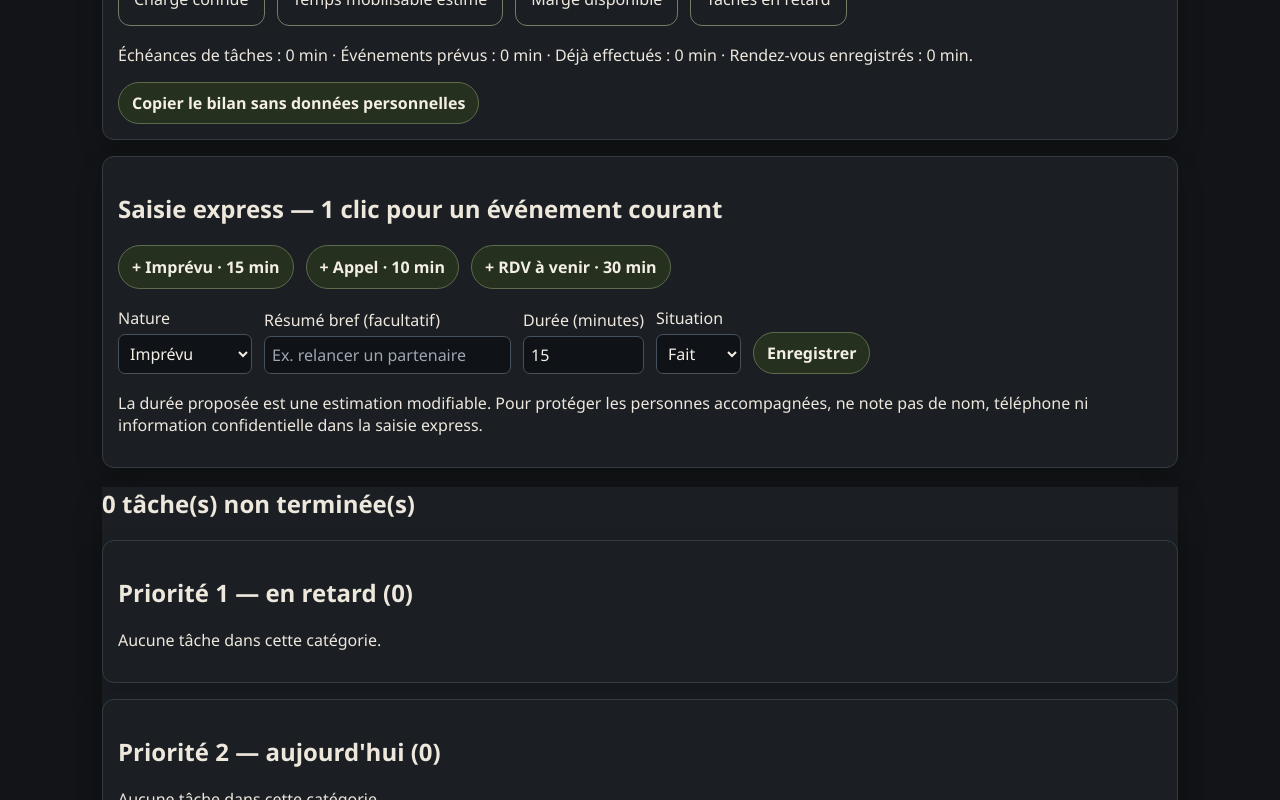
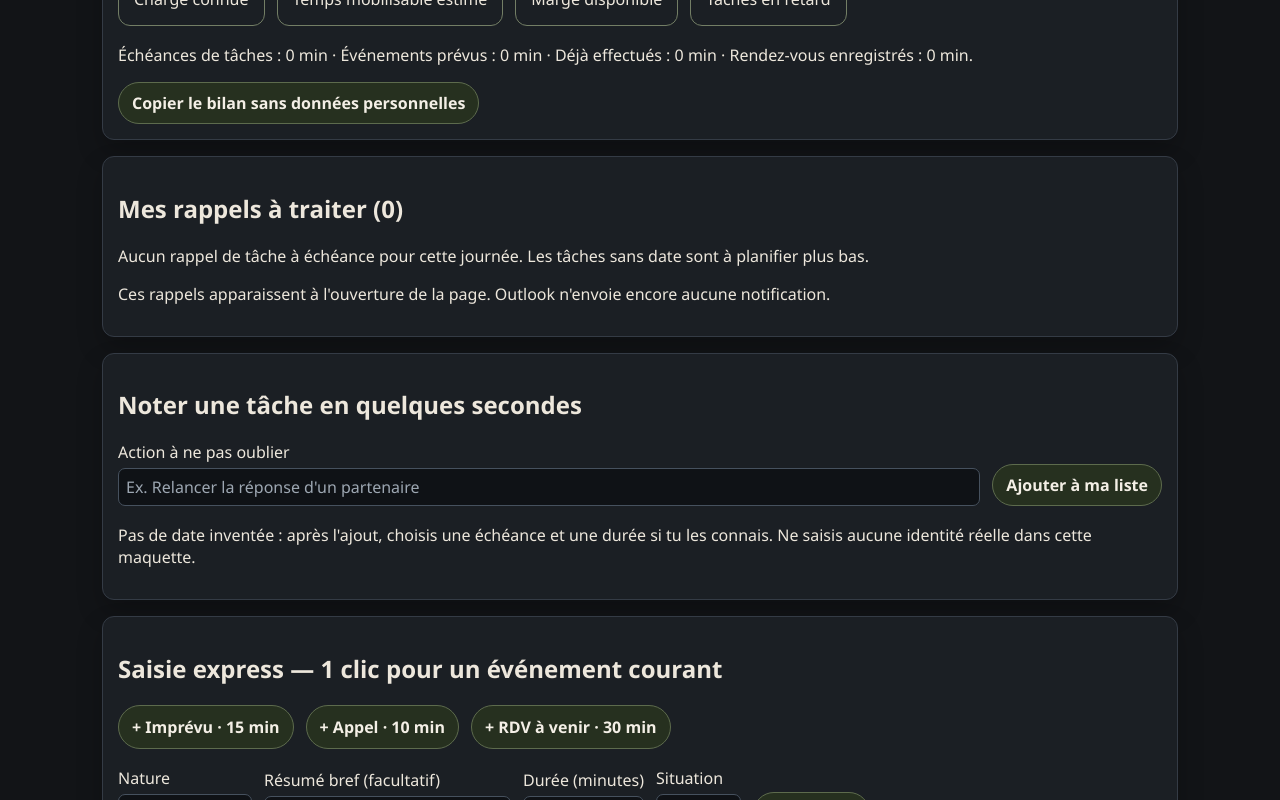
Before and after one commit to So1968/OUTIL-PARCOURS-INSERTION, a React (Vite) app in the folder frontend/: page /bureau-quotidien in a window 1280 px wide. Shown: the part 584-1384 px from the top of the page. Built offline with nearby package versions, Linux system fonts and the light colour scheme.

Commit message:
Affiche les rappels professionnels et permet de créer, dater et reporter une tâche en deux gestes

```diff
--- a/frontend/src/pages/BureauQuotidienPage.jsx
+++ b/frontend/src/pages/BureauQuotidienPage.jsx
@@ -1,10 +1,11 @@
 import { useMemo, useState } from "react";
 import { Link } from "react-router-dom";
 import { readStorageJson, writeStorageJson } from "../lib/storage";
-import { repartitionTaches } from "../lib/entretienTasks";
+import { repartitionTaches, rappelsProfessionnels, jourDeRappel } from "../lib/entretienTasks";
 import { calculerChargeJour, dureeLisible, minutesValides, TYPES_EVENEMENTS, isDate } from "../lib/workload";
 
 const TASKS_KEY = "artag-taches-entretien-demo-v1";
+const PERSONAL_KEY = "__mes_taches";
 const QUICK_KEY = "artag-evenements-express-demo-v1";
 const CAPACITY_KEY = "artag-capacite-journaliere-demo-v1";
 const RDV_KEY = "artag-rendez-vous-suivi";
@@ -34,10 +35,12 @@ export function BureauQuotidienPage() {
   const [captureStatus, setCaptureStatus] = useState("Fait");
   const [message, setMessage] = useState("");
   const [lastQuickId, setLastQuickId] = useState("");
+  const [freeTask, setFreeTask] = useState("");
 
   const items = useMemo(() => Object.entries(records).flatMap(([dossierId, list]) =>
     (Array.isArray(list) ? list : []).map(task => ({ ...task, dossierId }))), [records]);
   const sorted = useMemo(() => repartitionTaches(items, day), [items, day]);
+  const reminders = useMemo(() => rappelsProfessionnels(items, day), [items, day]);
   const capacity = capacities[day] ?? 360;
   const charge = useMemo(() => calculerChargeJour({
     day, tasks: items, events: quick, appointments, capacityMinutes: capacity,
@@ -48,10 +51,11 @@ export function BureauQuotidienPage() {
   function saveRecords(next, successMessage) {
     if (!writeStorageJson(TASKS_KEY, next)) {
       setMessage("Tâches non enregistrées : stockage du navigateur indisponible.");
-      return;
+      return false;
     }
     setRecords(next);
     setMessage(successMessage);
+    return true;
   }
 
   function updateTask(task, changes) {
@@ -60,6 +64,34 @@ export function BureauQuotidienPage() {
       [task.dossierId]: (records[task.dossierId] || []).map(entry =>
         entry.id === task.id ? { ...entry, ...changes } : entry),
     }, "Tâche mise à jour.");
+  }
+
+  function ajouterTacheLibre(event) {
+    event.preventDefault();
+    const title = freeTask.trim();
+    if (!title || title.length > 240) {
+      setMessage("Écris une tâche courte pour l'ajouter.");
+      return;
+    }
+    const current = Array.isArray(records[PERSONAL_KEY]) ? records[PERSONAL_KEY] : [];
+    const next = {
+      ...records, [PERSONAL_KEY]: [...current, {
+        id: crypto.randomUUID(), title, status: "À faire",
+        dueDate: "", reminderDaysBefore: 1, estimatedMinutes: "",
+        outlookStatus: "Non synchronisé", source: "saisie_express",
+      }],
+    };
+    if (saveRecords(next, "Tâche ajoutée. Choisis une date de reprise dans la liste ci-dessous.")) {
+      setFreeTask("");
+    }
+  }
+
+  function reporterTache(task) {
+    // « Reporter » signifie proposer le lendemain du jour consulté.
+    // Il ne masque pas l'existence d'un retard passé.
+    const tomorrow = new Date(`${day}T12:00:00.000Z`);
+    tomorrow.setUTCDate(tomorrow.getUTCDate() + 1);
+    updateTask(task, { dueDate: tomorrow.toISOString().slice(0, 10) });
   }
 
   function saveQuick(next, successMessage) {
@@ -128,6 +160,7 @@ export function BureauQuotidienPage() {
       `Événements à venir : ${dureeLisible(charge.plannedMinutes)}`,
       `Rendez-vous enregistrés : ${charge.appointmentsCount}`,
       `Éléments sans durée : ${charge.missingEstimates}`,
+      `Rappels de tâches à traiter : ${reminders.length}`,
       "Récapitulatif sans nom, numéro de dossier ni note d'entretien.",
     ].join("\n");
     try {
@@ -150,7 +183,20 @@ export function BureauQuotidienPage() {
                   onChange={e => updateTask(task, { status: e.target.checked ? "Fait" : "À faire" })} />
                 <strong>{task.title}</strong>
               </label>
-              <span>Échéance : {dateLabel(task.dueDate)}</span>
+              <label>Échéance
+                <input type="date" aria-label={`Échéance : ${task.title}`}
+                  value={task.dueDate || ""} onChange={e => updateTask(task, { dueDate: e.target.value })} />
+              </label>
+              <label>Rappel souhaité
+                <select aria-label={`Rappel : ${task.title}`}
+                  value={task.reminderDaysBefore ?? 1}
+                  onChange={e => updateTask(task, { reminderDaysBefore: Number(e.target.value) })}>
+                  <option value={0}>Le jour même</option>
+                  <option value={1}>1 jour avant</option>
+                  <option value={2}>2 jours avant</option>
+                  <option value={7}>7 jours avant</option>
+                </select>
+              </label>
               <label>Durée estimée
                 <select aria-label={`Durée estimée : ${task.title}`}
                   value={task.estimatedMinutes || ""}
@@ -160,7 +206,8 @@ export function BureauQuotidienPage() {
                     <option key={n} value={n}>{dureeLisible(n)}</option>)}
                 </select>
               </label>
-              <Link to={`/pilotage-actions/dossier/${encodeURIComponent(task.dossierId)}`}>Ouvrir le dossier</Link>
+              {task.status !== "Fait" && <button type="button" onClick={() => reporterTache(task)}>Reporter au lendemain</button>}
+              {task.dossierId !== PERSONAL_KEY && <Link to={`/pilotage-actions/dossier/${encodeURIComponent(task.dossierId)}`}>Ouvrir le dossier</Link>}
             </li>
           ))}
         </ul>}
@@ -215,6 +262,39 @@ export function BureauQuotidienPage() {
         {charge.overload && <p className="daily-alert">Charge supérieure au temps mobilisable : reporter ou réorganiser des actions.</p>}
         {charge.pendingWithoutDate > 0 && <p className="daily-alert">{charge.pendingWithoutDate} tâche(s) sans échéance restent à planifier.</p>}
         <button type="button" onClick={copierBilanAnonyme}>Copier le bilan sans données personnelles</button>
+      </section>
+
+      <section className="daily-section" aria-labelledby="rappels-header">
+        <h2 id="rappels-header">Mes rappels à traiter ({reminders.length})</h2>
+        {reminders.length === 0
+          ? <p>Aucun rappel de tâche à échéance pour cette journée. Les tâches sans date sont à planifier plus bas.</p>
+          : <ul className="daily-tasks">
+            {reminders.map(task => (
+              <li key={task.dossierId + ":" + task.id} className="daily-task">
+                <label className="daily-task-title">
+                  <input type="checkbox" checked={false} aria-label={`Terminer : ${task.title}`}
+                    onChange={() => updateTask(task, { status: "Fait" })} />
+                  <strong>{task.title}</strong>
+                </label>
+                <span>Rappel : {dateLabel(jourDeRappel(task.dueDate, task.reminderDaysBefore ?? 1))}</span>
+                <span>Échéance : {dateLabel(task.dueDate)}</span>
+                <button type="button" onClick={() => reporterTache(task)}>Reporter au lendemain</button>
+              </li>
+            ))}
+          </ul>}
+        <p>Ces rappels apparaissent à l'ouverture de la page. Outlook n'envoie encore aucune notification.</p>
+      </section>
+
+      <section className="daily-section" aria-labelledby="new-task-header">
+        <h2 id="new-task-header">Noter une tâche en quelques secondes</h2>
+        <form onSubmit={ajouterTacheLibre} className="daily-controls">
+          <label style={{ flex:"1 1 280px" }}>Action à ne pas oublier
+            <input value={freeTask} maxLength={240} onChange={e => setFreeTask(e.target.value)}
+              placeholder="Ex. Relancer la réponse d'un partenaire" required />
+          </label>
+          <button type="submit">Ajouter à ma liste</button>
+        </form>
+        <p>Pas de date inventée : après l'ajout, choisis une échéance et une durée si tu les connais. Ne saisis aucune identité réelle dans cette maquette.</p>
       </section>
 
       <section className="daily-section" aria-labelledby="quick-header">
```
